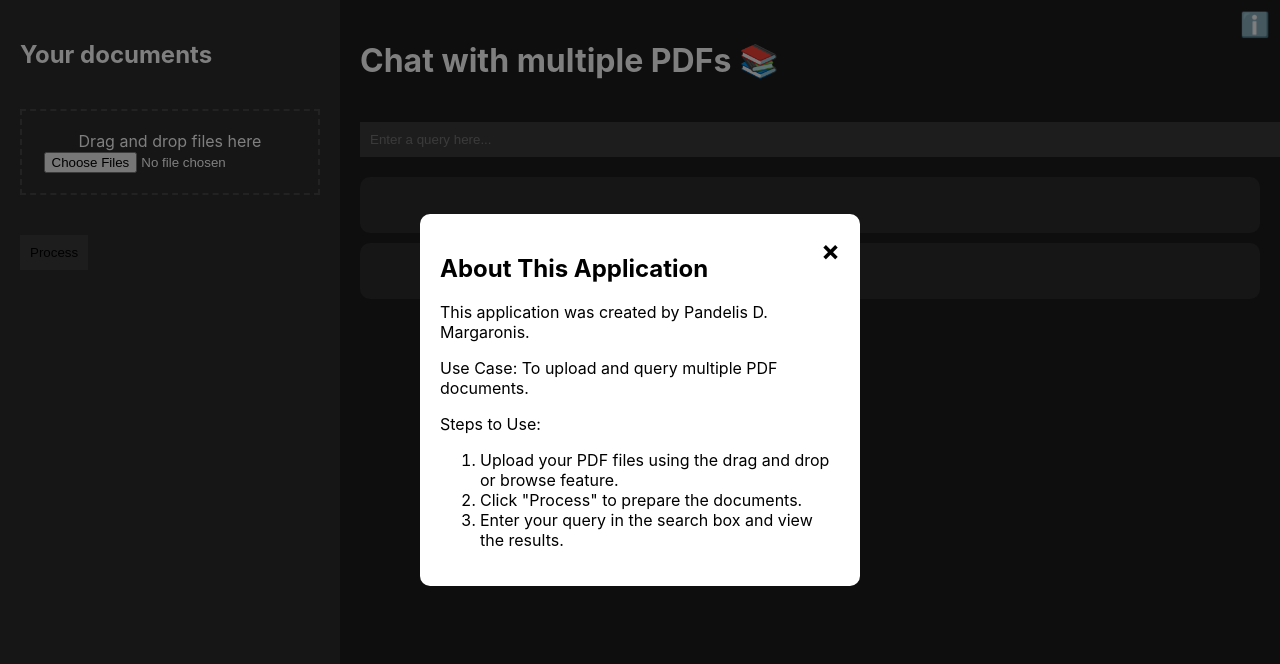
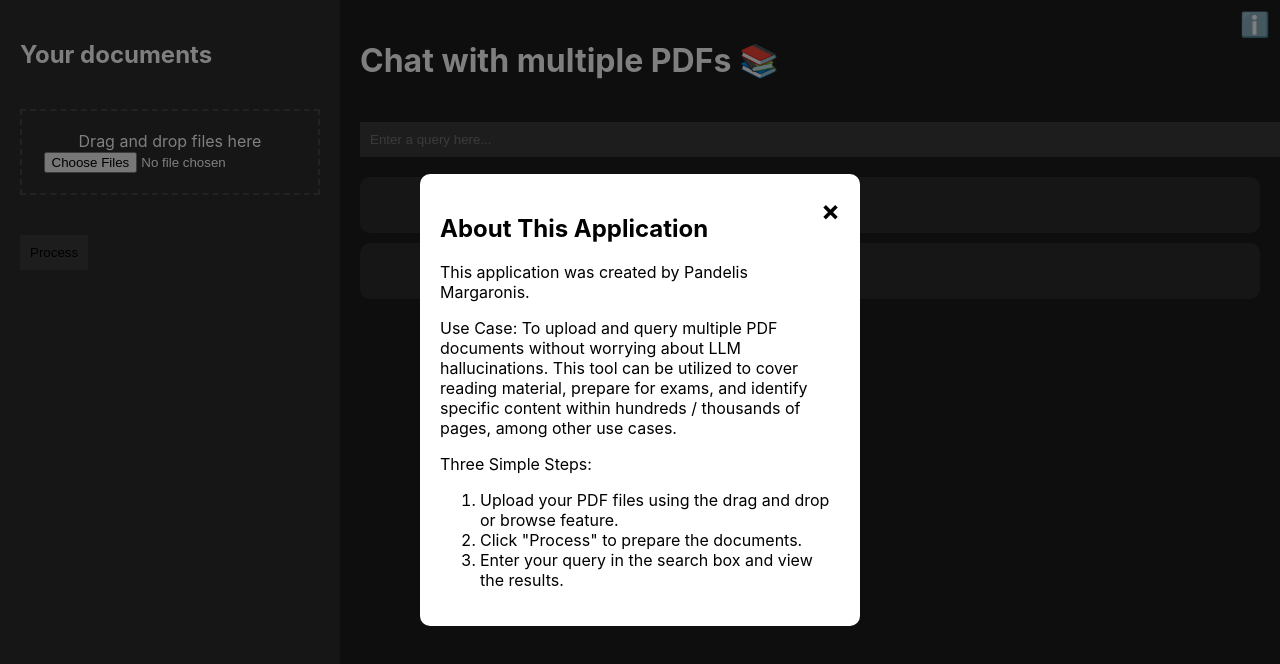
Before and after one commit to pdm21/RAGv1-Full-Stack, a React (Create React App) app in the folder frontend/: page / in a window 1280 px wide. Both pictures are taken after a click on the element "ℹ️". Shown: the top 664 px of the page. Built offline with nearby package versions, Linux system fonts and the light colour scheme.

Commit message:
comments added / code readability improved. updates to info modal.

```diff
--- a/frontend/src/App.js
+++ b/frontend/src/App.js
@@ -2,18 +2,31 @@ import React, { useState } from "react";
 import "./App.css"; // Make sure to style your components
 
 function App() {
+  // files: An array that holds the uploaded files. Initially, it's an empty array.
+  // showModal: A boolean that controls the visibility of the modal. Initially, it's false.
   const [files, setFiles] = useState([]);
   const [showModal, setShowModal] = useState(false);
-
+  /*
+  handleFileUpload: This function is triggered when a file is uploaded.
+  It takes the uploaded files from the event, converts them to an array,
+  and updates the files state by adding the newly uploaded files to the existing ones.
+  */
   const handleFileUpload = (event) => {
     const uploadedFiles = Array.from(event.target.files);
     setFiles((prevFiles) => [...prevFiles, ...uploadedFiles]);
   };
-
+  /*
+  handleRemoveFile: This function removes a file from the files
+  array based on its index. It filters out the file at the specified
+  index from the files array.
+  */
   const handleRemoveFile = (index) => {
     setFiles((prevFiles) => prevFiles.filter((_, i) => i !== index));
   };
-
+  /*
+  toggleModal: This function toggles the showModal state between true and false,
+  effectively showing or hiding the modal when called.
+  */
   const toggleModal = () => {
     setShowModal(!showModal);
   };
@@ -36,9 +49,15 @@ function App() {
               &times;
             </span>
             <h2>About This Application</h2>
-            <p>This application was created by Pandelis D. Margaronis.</p>
-            <p>Use Case: To upload and query multiple PDF documents.</p>
-            <p>Steps to Use:</p>
+            <p>This application was created by Pandelis Margaronis.</p>
+            <p>
+              Use Case: To upload and query multiple PDF documents without
+              worrying about LLM hallucinations. This tool can be utilized to
+              cover reading material, prepare for exams, and identify specific
+              content within hundreds / thousands of pages, among other use
+              cases.
+            </p>
+            <p>Three Simple Steps:</p>
             <ol>
               <li>
                 Upload your PDF files using the drag and drop or browse feature.
```
